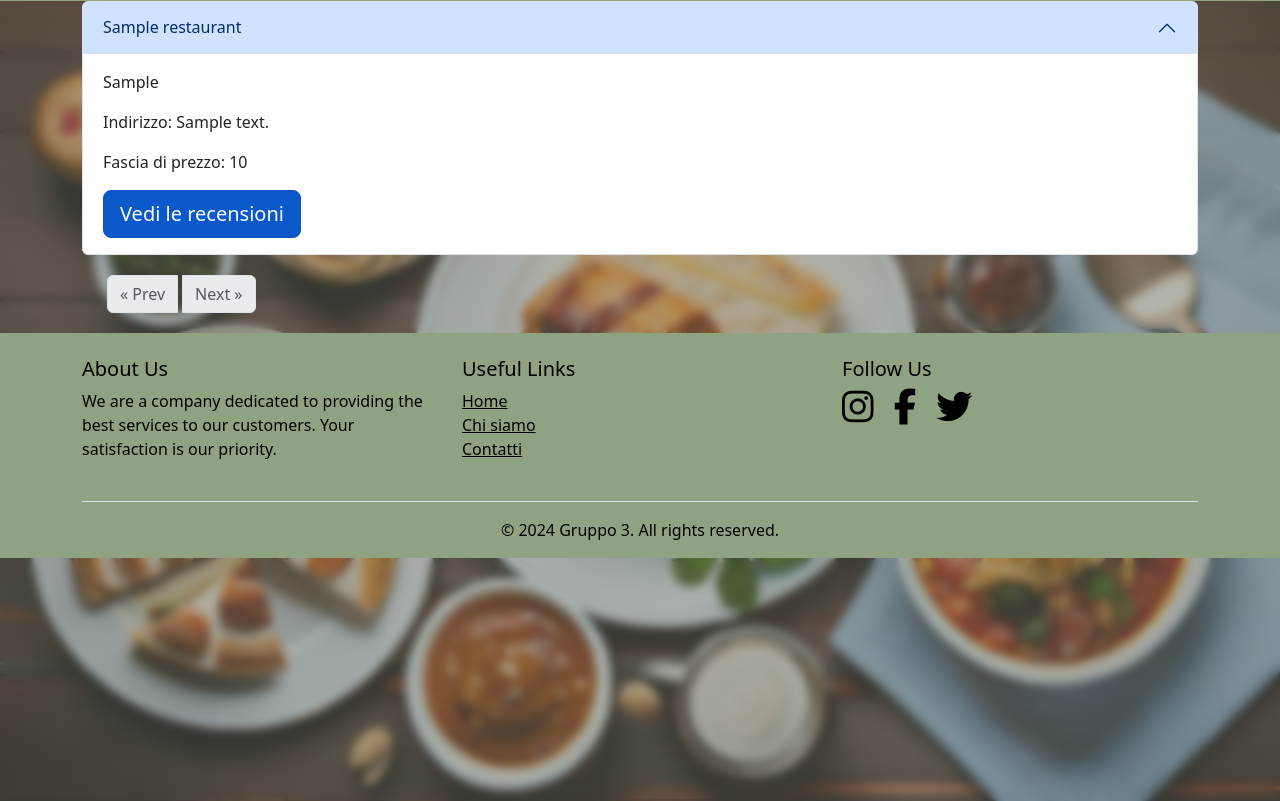
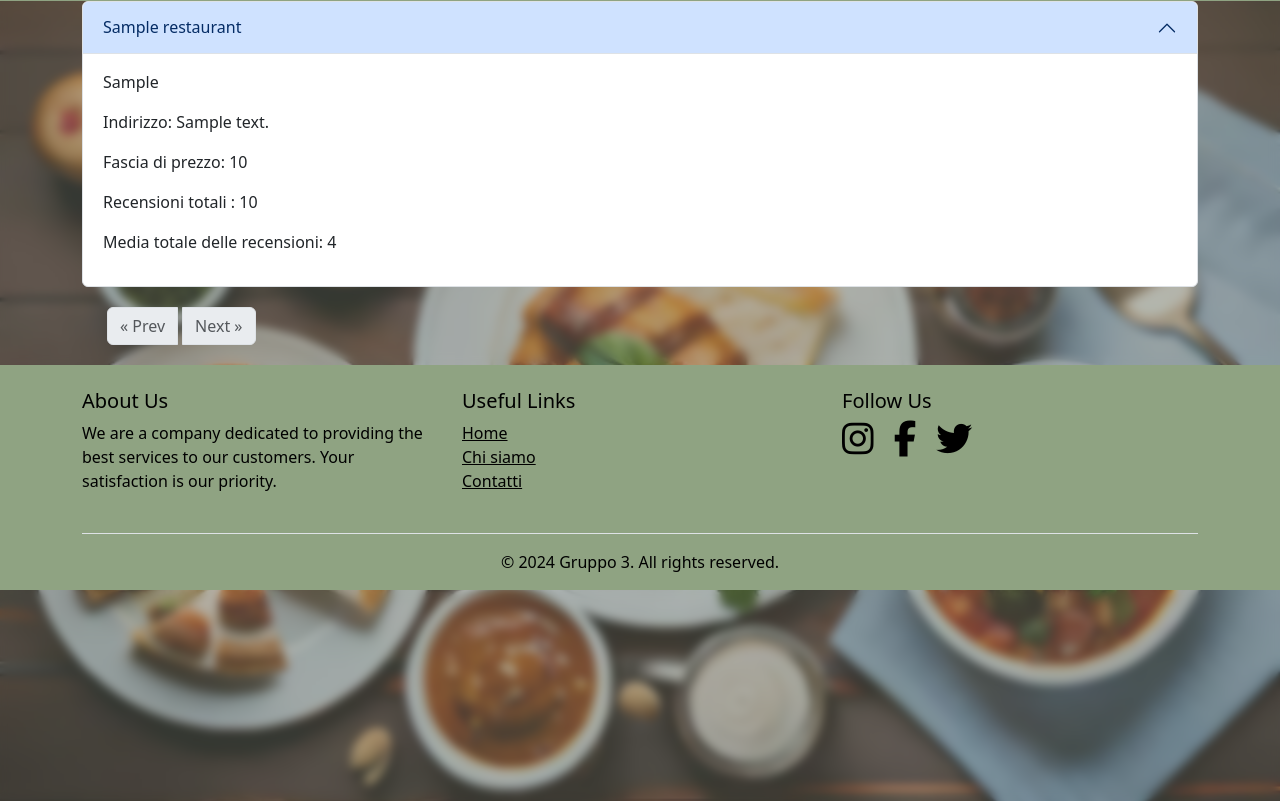
Before and after one commit to Giamm0101/Project_work, a Flask app: page /ristoranti/1 in a window 1280 px wide, after a click that opens the changed part. Shown: the part 385-1186 px from the top of the page. Run offline with Flask 3, Linux system fonts and the light colour scheme; tables that the repository leaves empty or names only in its code hold one stand-in row (values such as "Sample post"); some libraries are stand-ins or nearby versions.

Commit message:
recensioni

```diff
--- a/app.py
+++ b/app.py
@@ -57,7 +57,7 @@ def ristoranti():
             np = int(np)
 
         # Recupera i ristoranti per la pagina corrente
-        query = """SELECT r.restaurant_id, r.name, r.top_tags, r.address, r.price_range FROM restaurant AS r JOIN risto_diet AS rd ON r.restaurant_id=rd.restaurant_id JOIN special_diet as sp
+        query = """SELECT r.avg_rating, r.total_reviews_count, r.restaurant_id, r.name, r.top_tags, r.address, r.price_range FROM restaurant AS r JOIN risto_diet AS rd ON r.restaurant_id=rd.restaurant_id JOIN special_diet as sp
         ON rd.special_diet_id=sp.special_diet_id JOIN location AS l ON r.location_id=l.location_id WHERE 1=1 """
         if city:
             query += "AND l.city = %s"
--- a/templates/ristoranti.html
+++ b/templates/ristoranti.html
@@ -172,7 +172,8 @@
               <p>{{ restaurant.top_tags }}</p>
               <p>Indirizzo: {{ restaurant.address }}</p>
               <p>Fascia di prezzo: {{ restaurant.price_range }}</p>
-              <a href="#" class="btn btn-primary btn-lg active" role="button" aria-pressed="true">Vedi le recensioni</a>
+              <p>Recensioni totali : {{restaurant.total_reviews_count}}</p>
+              <p>Media totale delle recensioni: {{restaurant.avg_rating}}</p>
             </div>
           </div>
         </div>
--- a/templates/ristoranti_country.html
+++ b/templates/ristoranti_country.html
@@ -136,7 +136,8 @@
               <p>{{ restaurant.top_tags }}</p>
               <p>Indirizzo: {{ restaurant.address }}</p>
               <p>Fascia di prezzo: {{ restaurant.price_range }}</p>
-              <a href="#" class="btn btn-primary btn-lg active" role="button" aria-pressed="true">Vedi le recensioni</a>
+              <p>Recensioni totali : {{restaurant.total_reviews_count}}</p>
+              <p>Media totale delle recensioni: {{restaurant.avg_rating}}</p>
             </div>
           </div>
         </div>
```
